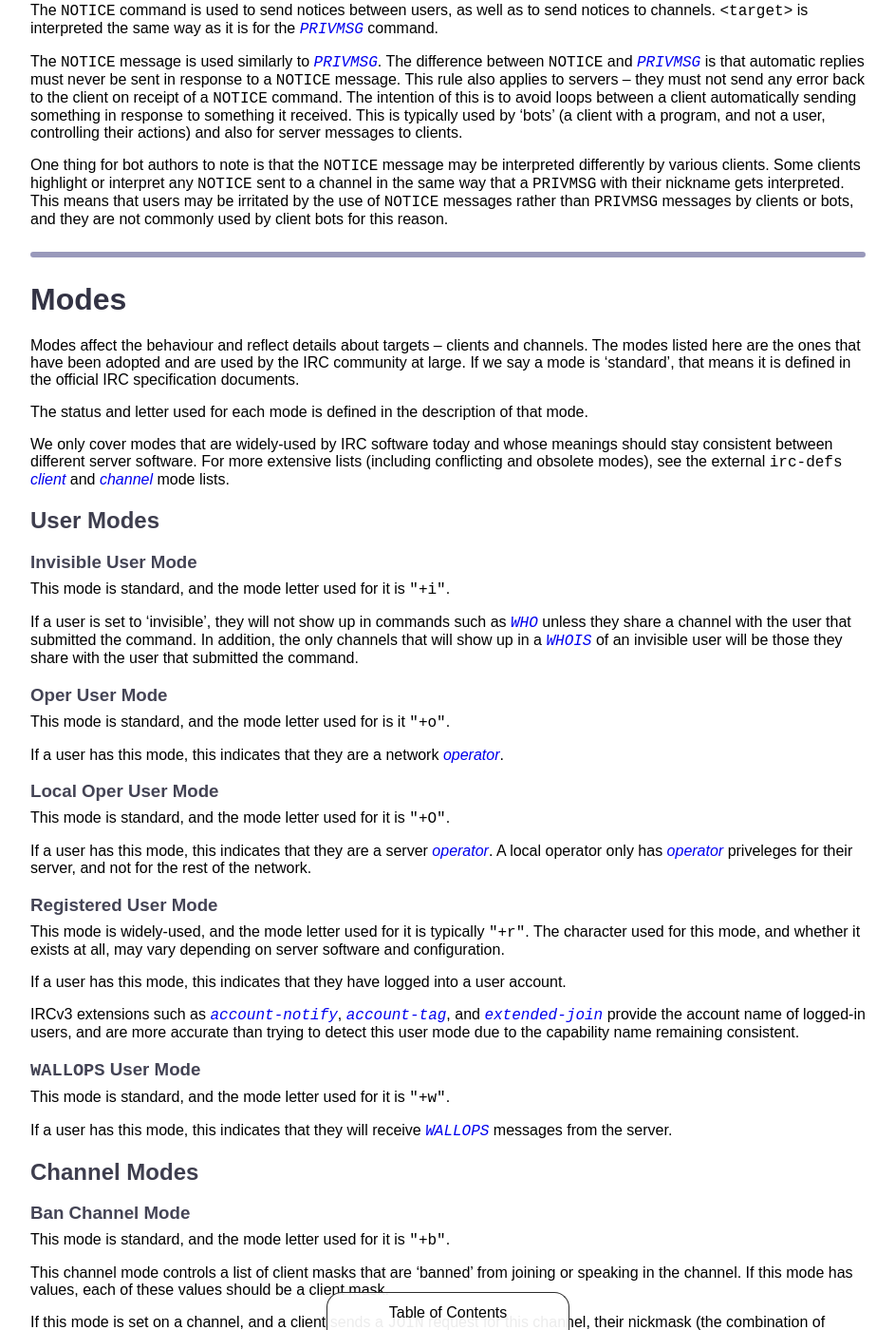
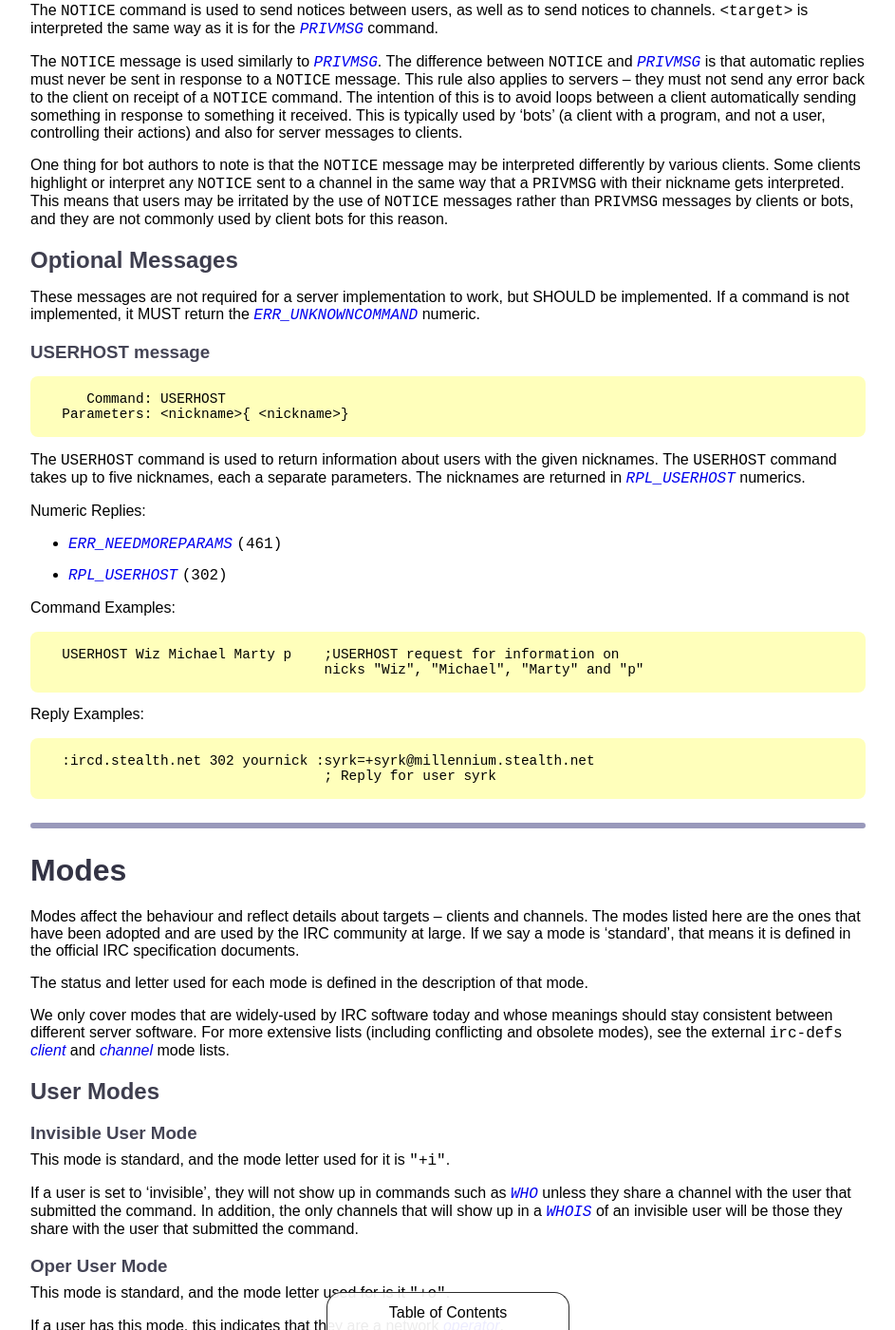
Before and after one commit to ircdocs/modern-irc, a Jekyll site: the page built from index.md, in a window 1280 px wide and 1400 px high, scrolled down 26435 px. Shown: the whole window at 95% size, without its empty margins (168-1111 px from the left). Built offline with Jekyll 4.4.1, drawn with Linux system fonts in a browser that asks for light colours.

Commit message:
Add USERHOST, make RPL_NONE more explicit

```diff
--- a/index.md
+++ b/index.md
@@ -1056,6 +1056,33 @@ The `NOTICE` message is used similarly to [`PRIVMSG`](#privmsg-message). The dif
 One thing for bot authors to note is that the `NOTICE` message may be interpreted differently by various clients. Some clients highlight or interpret any `NOTICE` sent to a channel in the same way that a `PRIVMSG` with their nickname gets interpreted. This means that users may be irritated by the use of `NOTICE` messages rather than `PRIVMSG` messages by clients or bots, and they are not commonly used by client bots for this reason.
 
 
+## Optional Messages
+
+These messages are not required for a server implementation to work, but SHOULD be implemented. If a command is not implemented, it MUST return the [`ERR_UNKNOWNCOMMAND`](#errunknowncommand-421) numeric.
+
+### USERHOST message
+
+         Command: USERHOST
+      Parameters: <nickname>{ <nickname>}
+
+The `USERHOST` command is used to return information about users with the given nicknames. The `USERHOST` command takes up to five nicknames, each a separate parameters. The nicknames are returned in [`RPL_USERHOST`](#rpluserhost-302) numerics.
+
+Numeric Replies:
+
+* [`ERR_NEEDMOREPARAMS`](#errneedmoreparams-461) `(461)`
+* [`RPL_USERHOST`](#rpluserhost-302) `(302)`
+
+Command Examples:
+
+      USERHOST Wiz Michael Marty p    ;USERHOST request for information on
+                                      nicks "Wiz", "Michael", "Marty" and "p"
+
+Reply Examples:
+
+      :ircd.stealth.net 302 yournick :syrk=+syrk@millennium.stealth.net
+                                      ; Reply for user syrk
+
+
 ---
 
 
```
Also changed, not shown: other parts of index.md (+2 -0 lines).
